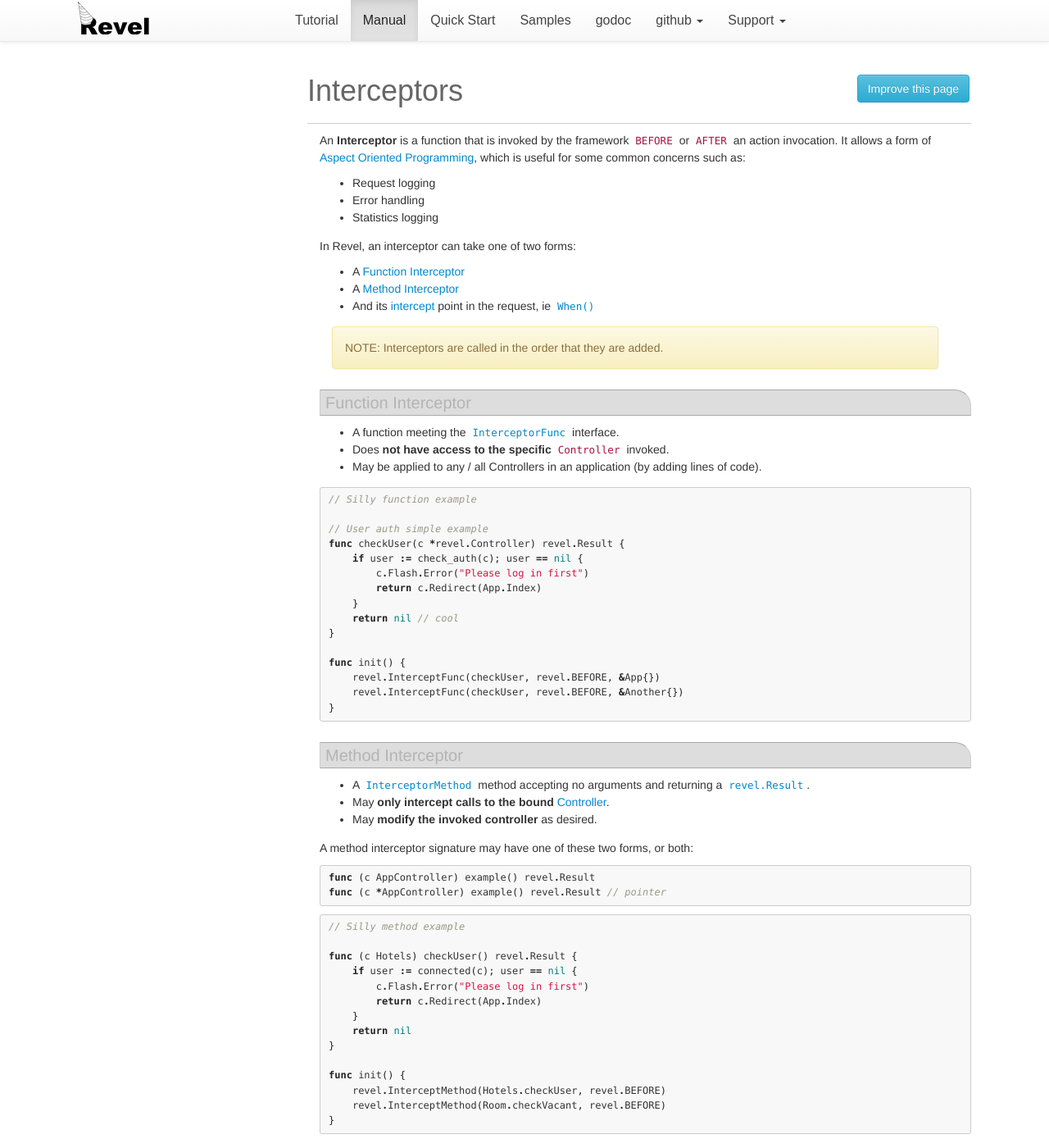
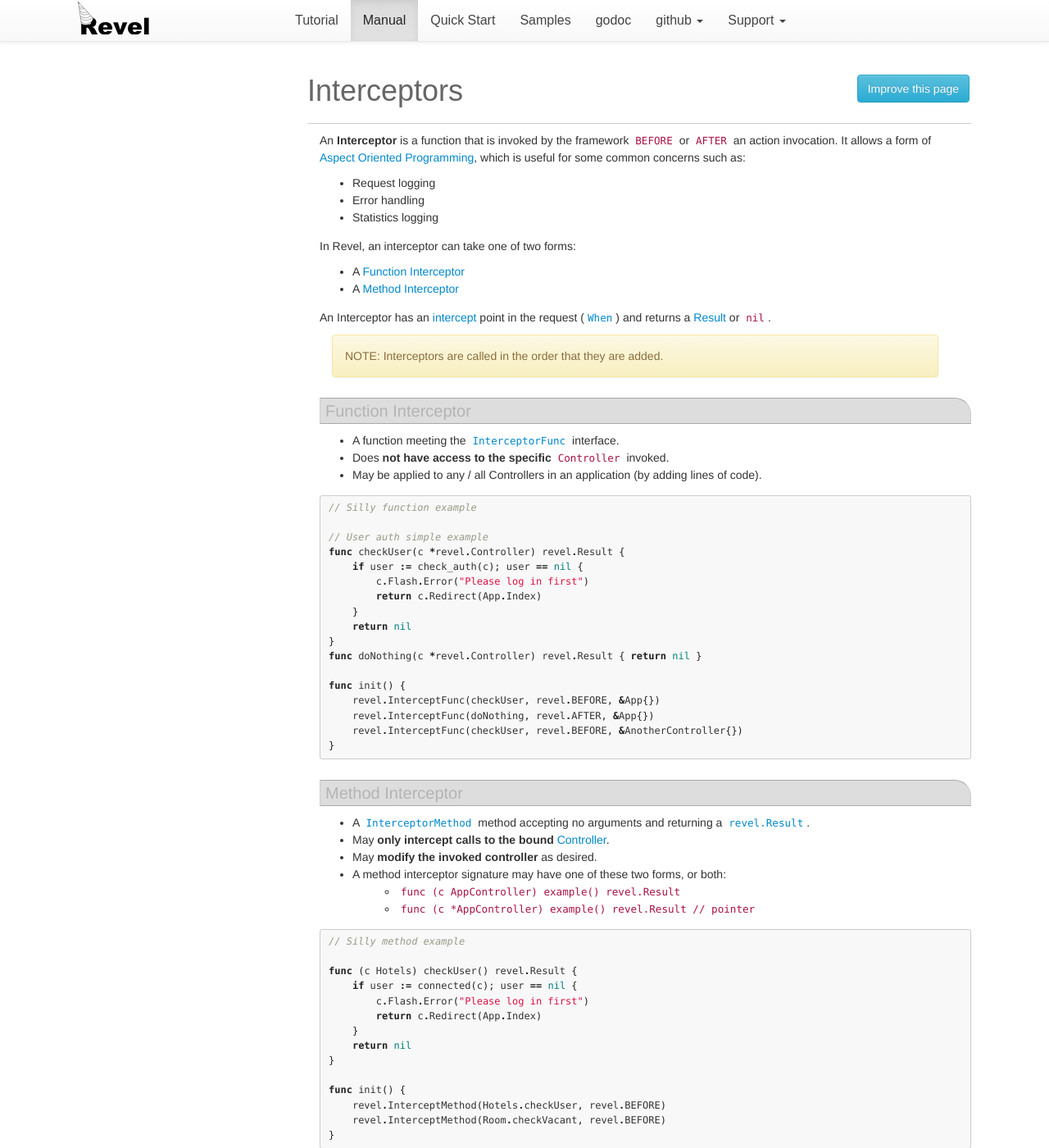
Before and after one commit to revel/revel.github.io, a Jekyll site: the page built from manual/interceptors.md, in a window 1280 px wide and 1400 px high. Shown: the whole window at 82% size. Built offline with Jekyll 4.4.1, drawn with Linux system fonts in a browser that asks for light colours; nearby versions of some CDN libraries; comment, search, counter and statistics services are not loaded; some of the changed text lies outside the part shown.

Commit message:
tidy interceptors

```diff
--- a/manual/interceptors.md
+++ b/manual/interceptors.md
@@ -15,7 +15,9 @@ In Revel, an interceptor can take one of two forms:
 
 * A [Function Interceptor](#function_interceptor)
 * A [Method Interceptor](#method_interceptor)
-* And its [intercept](#intercept_times) point in the request, ie [`When()`](../docs/godoc/intercept.html#When)
+
+An Interceptor has an [intercept](#intercept_times) point in the request ([`When`](https://godoc.org/github.com/revel/revel#When))
+and returns a [Result](#results) or `nil`.
 
 <div class="alert alert-warning">NOTE: Interceptors are called in the order that they are added.</div>
 
@@ -37,12 +39,14 @@ func checkUser(c *revel.Controller) revel.Result {
         c.Flash.Error("Please log in first")
         return c.Redirect(App.Index)
     }
-    return nil // cool
+    return nil
 }
+func doNothing(c *revel.Controller) revel.Result { return nil }
 
 func init() {
     revel.InterceptFunc(checkUser, revel.BEFORE, &App{})
-    revel.InterceptFunc(checkUser, revel.BEFORE, &Another{})
+    revel.InterceptFunc(doNothing, revel.AFTER, &App{})
+    revel.InterceptFunc(checkUser, revel.BEFORE, &AnotherController{})
 }
 {% endhighlight %}
 
@@ -55,12 +59,10 @@ func init() {
 * A [`InterceptorMethod`](https://godoc.org/github.com/revel/revel#InterceptorMethod) method accepting no arguments and returning a [`revel.Result`](results.html).
 * May **only intercept calls to the bound** [Controller](controllers.html).
 * May **modify the invoked controller** as desired.
+* A method interceptor signature may have one of these two forms, or both:
+  * `func (c AppController) example() revel.Result`
+  * `func (c *AppController) example() revel.Result // pointer`
 
-A method interceptor signature may have one of these two forms, or both:
-{% highlight go %}
-func (c AppController) example() revel.Result
-func (c *AppController) example() revel.Result // pointer
-{% endhighlight %}
 
 {% highlight go %}
 // Silly method example
@@ -84,7 +86,7 @@ func init() {
 
 ## Intercept Times
 
-An interceptor can be registered to run at four points in the request lifecycle; defined in [`When()`](../docs/godoc/intercept.html#When):
+An interceptor can be registered to run at four points in the request lifecycle; defined in [`When()`](https://godoc.org/github.com/revel/revel#When):
 
 1. **BEFORE**
     * After the request has been [routed](routing.html), the [session, flash](sessionflash.html), and [parameters](parameters.html) decoded, but before the action has been invoked.
@@ -95,13 +97,16 @@ An interceptor can be registered to run at four points in the request lifecycle;
 4. **FINALLY**
     * After an action has completed and the Result has been applied.
 
+
+<a name="results"></a>
+
 ## Results
 
 Interceptors typically return `nil`, in which case the request continues to
 be processed without interruption.
 
-The effect of returning a non-`nil` `revel.Result` depends on when the interceptor
-was invoked (see [`When()`](../docs/godoc/intercept.html#When)).
+The effect of returning a non-`nil` [`revel.Result`](results.html) depends on [`When()`](https://godoc.org/github.com/revel/revel#When) the interceptor
+was invoked.
 
 1. **BEFORE**
     -  No further interceptors are invoked, and neither is the action.
```
